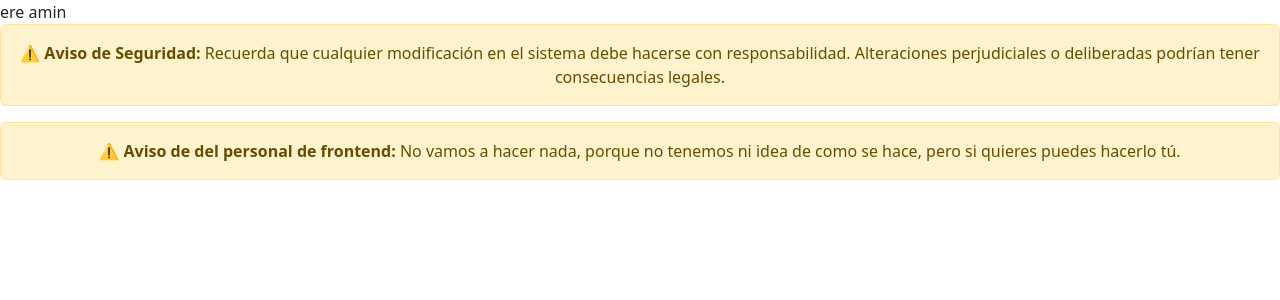
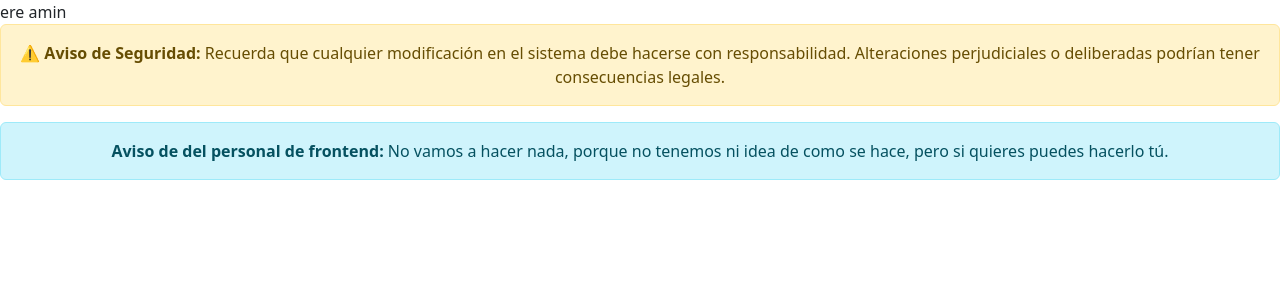
Before and after one commit to N0Namesir/int_mod_2, a PHP site: page /public/admin/index.php in a window 1280 px wide. Shown: the part 70-370 px from the top of the page. Run offline with PHP 8.4, Linux system fonts and the light colour scheme; a user stored in the database is signed in.

Commit message:
pollo campero

```diff
--- a/public/admin/index.php
+++ b/public/admin/index.php
@@ -8,7 +8,7 @@ if (!isset($_SESSION["usuario"])) {
 }
 
 include_once '../../config/conexion.php';
-require_once "../../config/verificar_admin.php"; // Bloquea usuarios no admin
+require_once "../../config/verificar_admin.php"; // Bloquea usuarios no adminx
 
 include_once 'headerAd.php';
 
@@ -31,8 +31,8 @@ echo 'ere amin'
         Alteraciones perjudiciales o deliberadas podrían tener consecuencias legales.
     </div>
 
-    <div class="alert alert-warning text-center">
-        <strong>⚠️ Aviso de del personal de frontend:</strong>
+    <div class="alert alert-info text-center">
+        <strong> Aviso de del personal de frontend:</strong>
         No vamos a hacer nada, porque no tenemos ni idea de como se hace, pero si quieres puedes hacerlo tú.
     </div>
 
```
